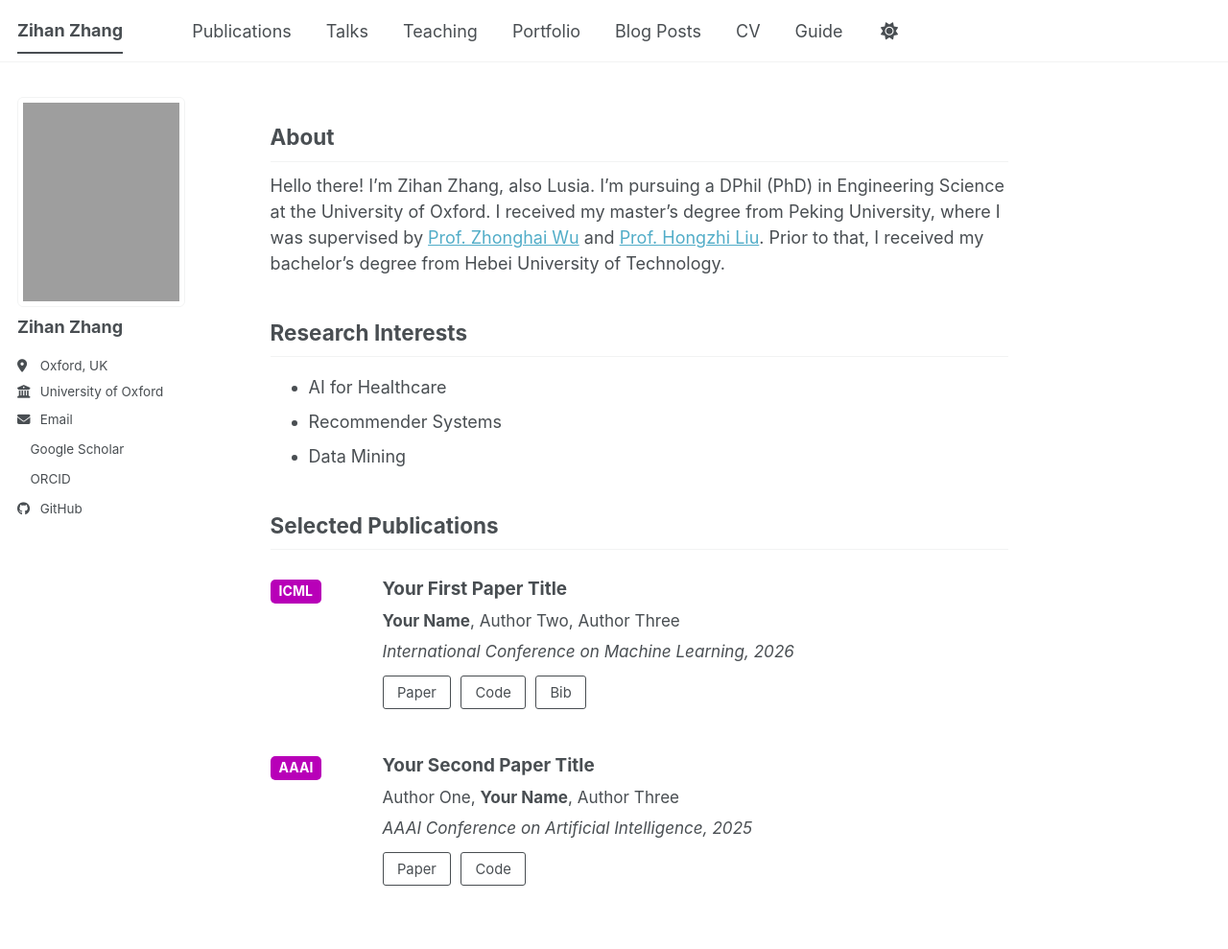
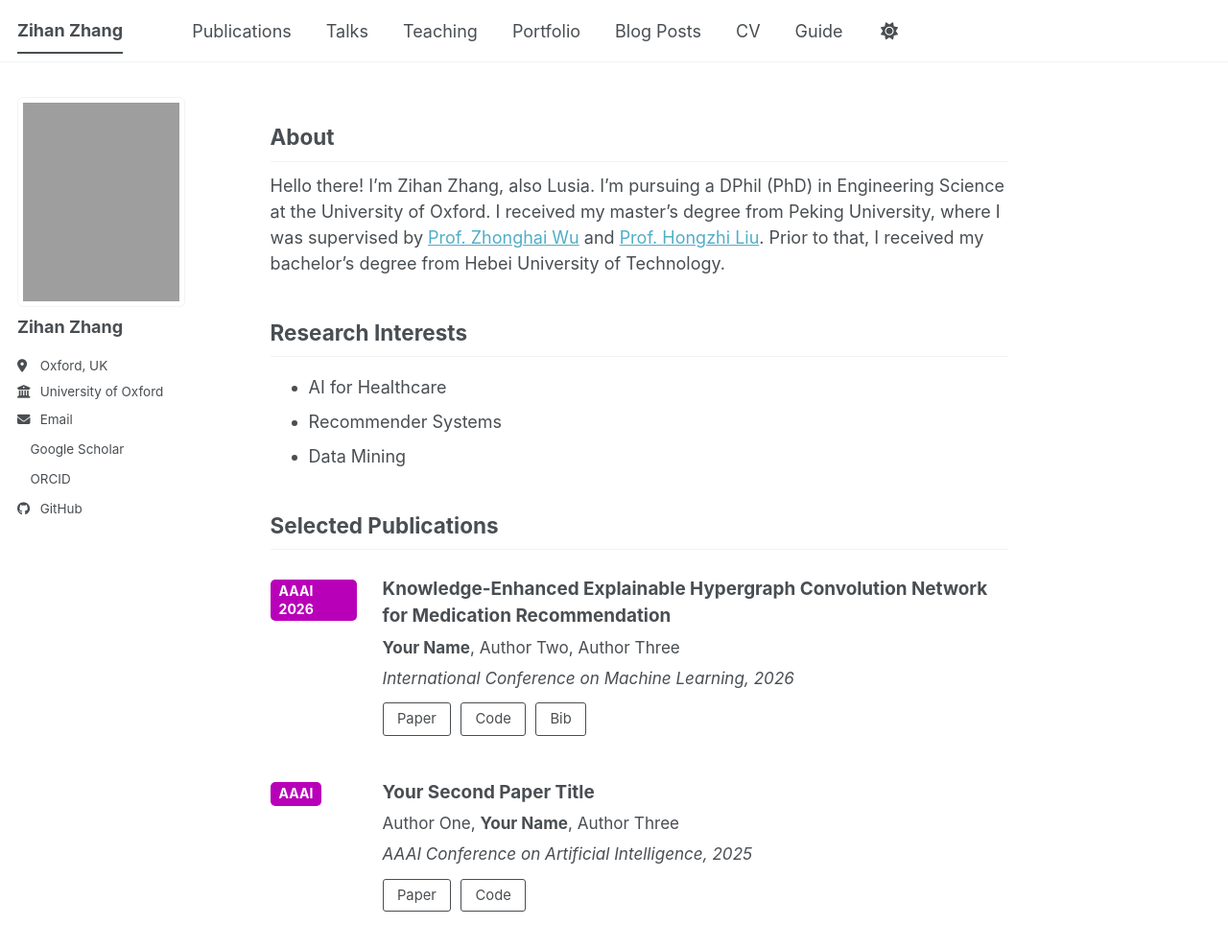
Before and after one commit to LusiaZ/LusiaZ.github.io, a Jekyll site: the page built from _pages/about.md, in a window 1280 px wide and 1076 px high. Shown: the top 989 px of the window at 96% size. Built offline with Jekyll 4.4.1, drawn with Linux system fonts in a browser that asks for light colours; a style sheet for code colours, icons or effects is not loaded.

Commit message:
Update about.md

```diff
--- a/_pages/about.md
+++ b/_pages/about.md
@@ -23,14 +23,14 @@ Hello there! I'm Zihan Zhang, also Lusia. I'm pursuing a DPhil (PhD) in Engineer
 <div class="selected-pubs">
 
   <article class="selected-pub">
-    <div class="pub-badge">ICML</div>
+    <div class="pub-badge">AAAI 2026</div>
 
     <div class="pub-info">
       <a class="pub-title"
-         href="论文链接"
+         href="[论文链接](https://ojs.aaai.org/index.php/AAAI/article/view/38681)"
          target="_blank"
          rel="noopener noreferrer">
-        Your First Paper Title
+        Knowledge-Enhanced Explainable Hypergraph Convolution Network for Medication Recommendation
       </a>
 
       <p class="pub-authors">
```
